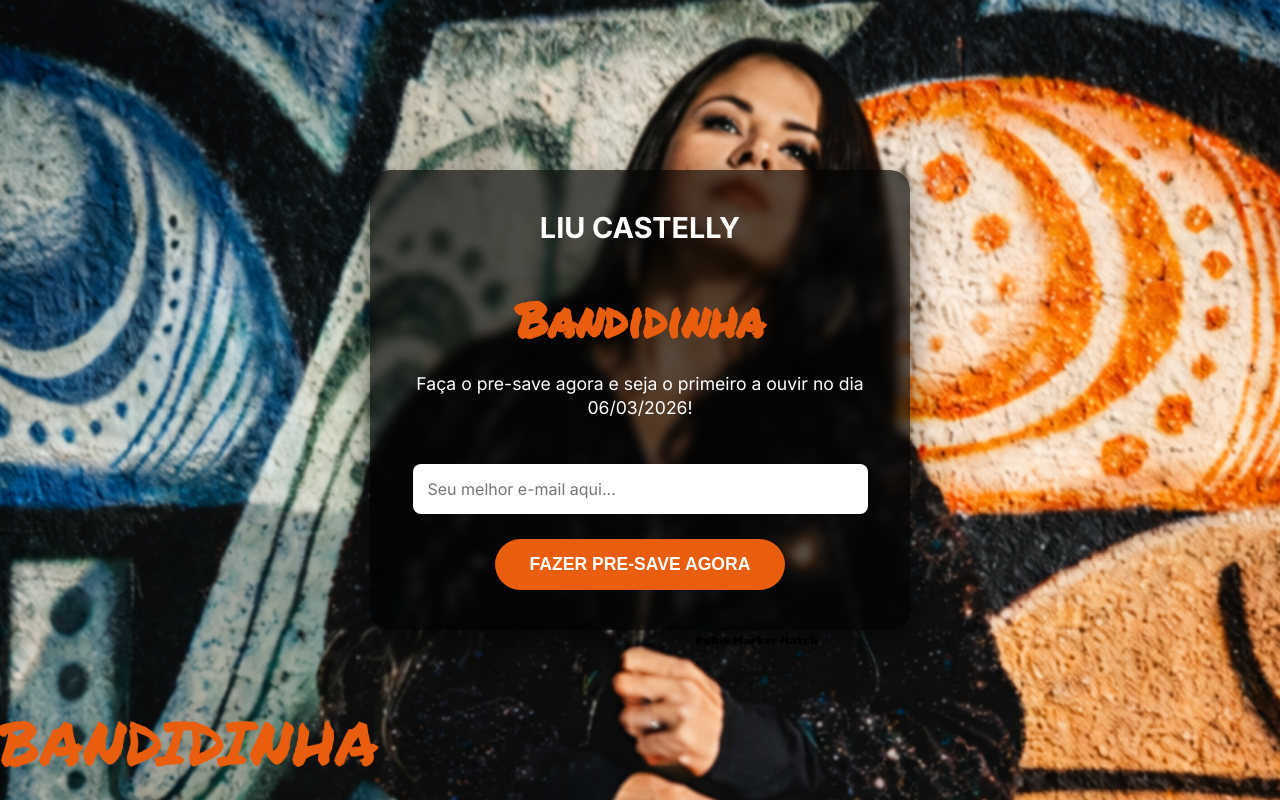
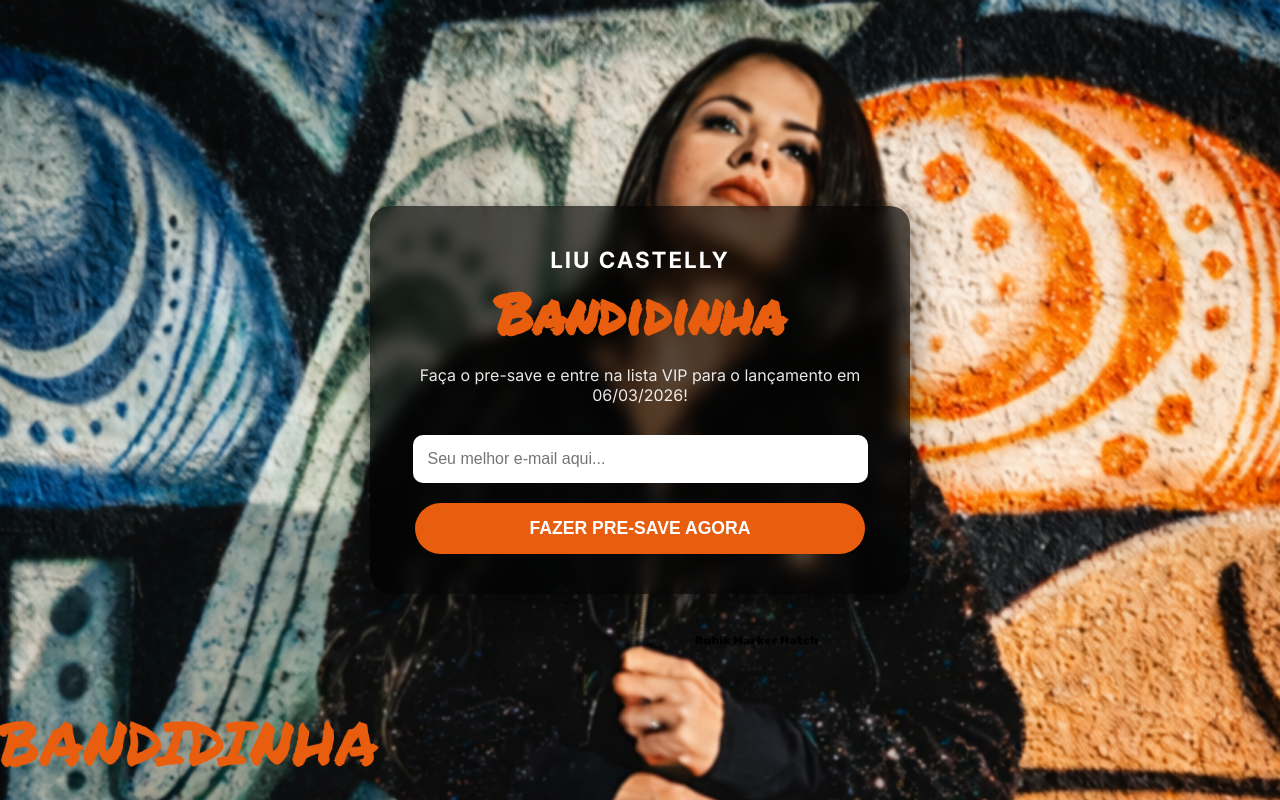
Before and after one commit to glanghinotti/liucastelly-presave, a Flask app: page / in a window 1280 px wide. Run offline with Flask 3, Linux system fonts and the light colour scheme.

Commit message:
Update index.html

```diff
--- a/templates/index.html
+++ b/templates/index.html
@@ -3,9 +3,11 @@
 <head>
     <meta charset="UTF-8">
     <meta name="viewport" content="width=device-width, initial-scale=1.0">
-    <title>Pre-save Liu Castelly - Bandidinha</title>
+    <title>Liu Castelly - Bandidinha (Pre-save)</title>
     <link href="https://fonts.googleapis.com/css2?family=Permanent+Marker&family=Inter:wght@400;700&display=swap" rel="stylesheet">
     <style>
+        :root { --orange: #E85D0E; }
+
         body {
             background: url('/static/images/Capa.webp');
             background-size: cover;
@@ -20,6 +22,7 @@
             justify-content: center;
             min-height: 100vh;
         }
+
         .container {
             max-width: 500px;
             width: 90%;
@@ -27,39 +30,105 @@
             padding: 40px 20px;
             border-radius: 20px;
             box-shadow: 0 10px 30px rgba(0,0,0,0.5);
-            backdrop-filter: blur(5px);
+            backdrop-filter: blur(8px);
+            -webkit-backdrop-filter: blur(8px);
         }
-        /* Título principal: Liu Castelly */
+
+        /* LIU CASTELLY - Pequeno e Branco */
         h1 {
-            font-family: 'Inter', sans-serif; /* Fonte mais simples */
-            font-size: 1.8rem; /* Letra menor */
-            margin-top: 0;
-            color: white; /* Cor branca */
+            font-size: 1.4rem;
+            color: #FFFFFF;
             font-weight: 700;
+            margin: 0;
+            letter-spacing: 2px;
+            text-transform: uppercase;
         }
-        /* Título da música: Bandidinha */
+
+        /* Bandidinha - Grande e Laranja */
         h2 {
-            font-family: 'Permanent Marker', cursive; /* Fonte estilo marker */
-            font-size: 3rem; /* Letra grande */
-            margin-bottom: 10px;
-            color: #E85D0E; /* Cor vermelha/laranja */
+            font-family: 'Permanent Marker', cursive;
+            font-size: 3.5rem;
+            color: var(--orange);
+            margin: 10px 0 20px 0;
+            line-height: 1.1;
         }
-        p { font-size: 1.1rem; line-height: 1.4; }
-        input[type="email"] { width: 85%; padding: 15px; margin: 25px 0; border-radius: 8px; border: none; font-size: 1rem; font-family: 'Inter', sans-serif; }
-        button { background-color: #E85D0E; color: white; border: none; padding: 15px 35px; font-weight: bold; cursor: pointer; border-radius: 50px; font-size: 1.1rem; transition: transform 0.2s, background 0.2s; }
-        button:hover { background-color: #ff7b29; transform: scale(1.05); }
+
+        p { font-size: 1rem; opacity: 0.9; margin-bottom: 30px; }
+
+        input[type="email"] {
+            width: 85%;
+            padding: 15px;
+            margin-bottom: 20px;
+            border-radius: 10px;
+            border: none;
+            font-size: 1rem;
+            outline: none;
+        }
+
+        button {
+            background-color: var(--orange);
+            color: white;
+            border: none;
+            padding: 15px 40px;
+            font-weight: bold;
+            cursor: pointer;
+            border-radius: 50px;
+            font-size: 1.1rem;
+            width: 90%;
+            transition: all 0.3s ease;
+        }
+
+        button:disabled { background-color: #555; cursor: not-allowed; }
     </style>
 </head>
 <body>
     <div class="container">
         <h1>LIU CASTELLY</h1>
         <h2>Bandidinha</h2>
-        <p>Faça o pre-save agora e seja o primeiro a ouvir no dia 06/03/2026!</p>
-        <form method="POST">
-            <input type="email" name="email" placeholder="Seu melhor e-mail aqui..." required>
+        <p>Faça o pre-save e entre na lista VIP para o lançamento em 06/03/2026!</p>
+
+        <form id="preSaveForm">
+            <input type="email" id="emailInput" placeholder="Seu melhor e-mail aqui..." required>
             <br>
-            <button type="submit">FAZER PRE-SAVE AGORA</button>
+            <button type="submit" id="submitBtn">FAZER PRE-SAVE AGORA</button>
         </form>
     </div>
+
+    <script>
+        document.getElementById('preSaveForm').onsubmit = async (e) => {
+            e.preventDefault();
+            const btn = document.getElementById('submitBtn');
+            const email = document.getElementById('emailInput').value;
+
+            btn.innerText = "SALVANDO SEU ACESSO...";
+            btn.disabled = true;
+
+            try {
+                const formData = new FormData();
+                formData.append('email', email);
+
+                const response = await fetch('/', {
+                    method: 'POST',
+                    body: new URLSearchParams(formData)
+                });
+
+                if (response.ok) {
+                    btn.innerText = "SUCESSO! REDIRECIONANDO...";
+                    btn.style.backgroundColor = "#28a745"; // Verde de sucesso
+
+                    // Espera 2 segundos para o fã ler a confirmação e redireciona
+                    setTimeout(() => {
+                        window.location.href = "https://offstep.link/953013094485";
+                    }, 2000);
+                } else {
+                    throw new Error();
+                }
+            } catch (err) {
+                btn.innerText = "ERRO! TENTE NOVAMENTE";
+                btn.style.backgroundColor = "#dc3545";
+                btn.disabled = false;
+            }
+        };
+    </script>
 </body>
 </html>
```
